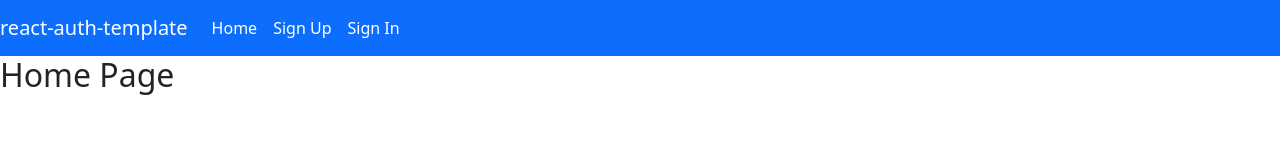
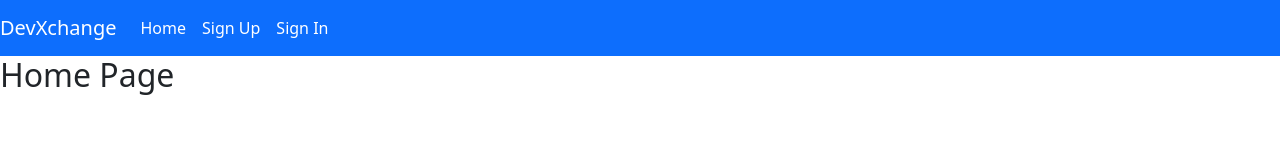
Before and after one commit to paulinal3/devXchange-client, a React (Create React App) app: page / in a window 1280 px wide. Shown: the top 160 px of the page. Built offline with nearby package versions, Linux system fonts and the light colour scheme.

Commit message:
changing app name in header

```diff
--- a/src/components/shared/Header.js
+++ b/src/components/shared/Header.js
@@ -46,7 +46,7 @@ const Header = ({ user }) => (
 	<Navbar bg='primary' variant='dark' expand='md'>
 		<Navbar.Brand>
             <Link to='/' style={linkStyle}>
-                react-auth-template
+                DevXchange
             </Link>
         </Navbar.Brand>
 		<Navbar.Toggle aria-controls='basic-navbar-nav' />
```
